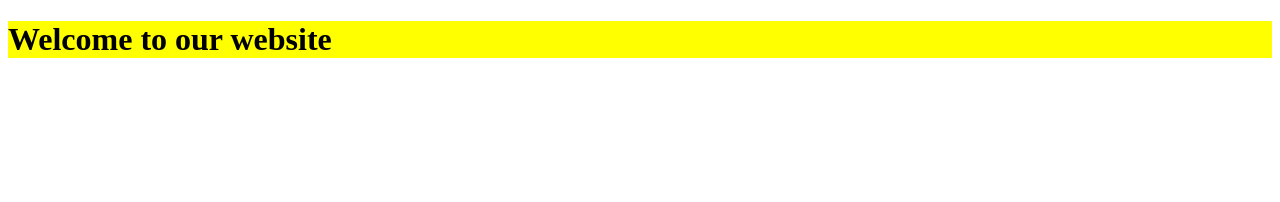
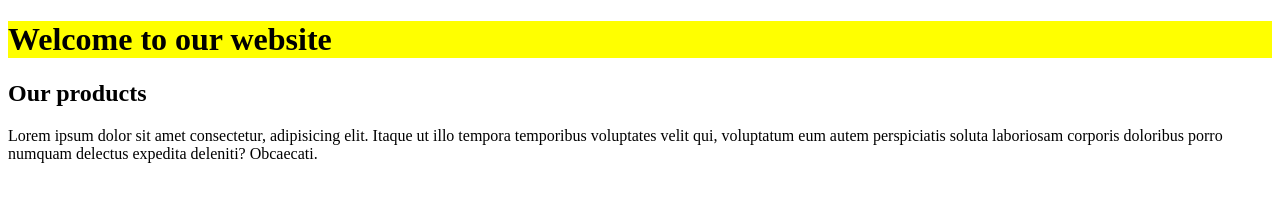
Before and after one commit to jav1on/github-tutorial, a plain HTML site: page index.html in a window 1280 px wide. Drawn offline with Linux system fonts and the light colour scheme.

Commit message:
i added new main tag to index.html

```diff
--- a/index.html
+++ b/index.html
@@ -11,5 +11,12 @@
     <h1>Welcome to our website</h1>
   </header>
 
+  <main>
+    <div class="container">
+      <h2>Our products</h2>
+      <p>Lorem ipsum dolor sit amet consectetur, adipisicing elit. Itaque ut illo tempora temporibus voluptates velit qui, voluptatum eum autem perspiciatis soluta laboriosam corporis doloribus porro numquam delectus expedita deleniti? Obcaecati.</p>
+    </div>
+  </main>
+
 </body>
 </html>
```
